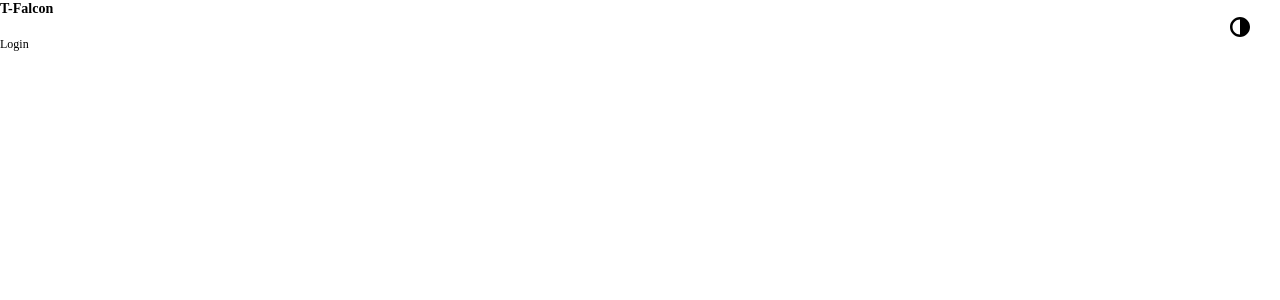
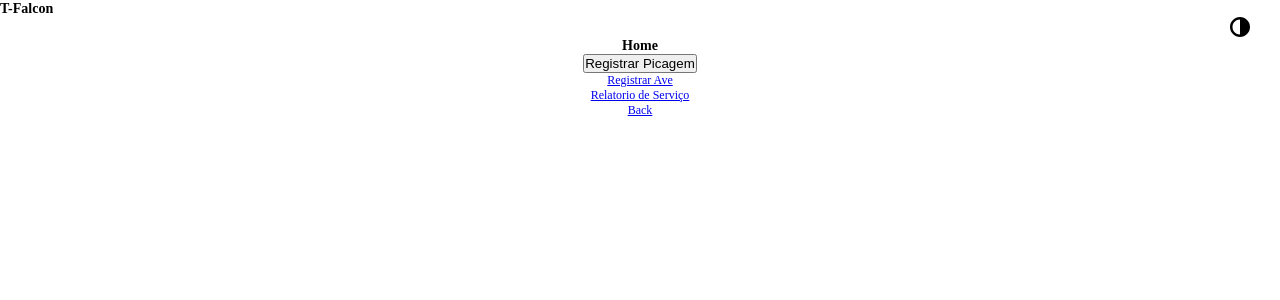
Before and after one commit to gandroide/t-falcon-app, a React (Create React App) app: page / in a window 1280 px wide. Shown: the top 300 px of the page. Built offline with nearby package versions, Linux system fonts and the light colour scheme.

Commit message:
first page

```diff
--- a/src/App.tsx
+++ b/src/App.tsx
@@ -8,6 +8,8 @@ import "react-datepicker/dist/react-datepicker.css";
 import { NavLink, Route, Routes } from 'react-router-dom';
 import { Login } from './pages/login';
 import { Admin } from './pages/admin';
+import { Birds } from './pages/birds/Birds';
+import { FormService } from './pages/formService';
 
 const MAX_SIZE = 2;
 
@@ -19,7 +21,7 @@ const App = () => {
   const [selectFalcoeiro, setSelectFalcoeiro] = useState({});
   const [selectBird, setSelectBird] = useState({});
   const [startDate, setStartDate] = useState(new Date());
-  const [isloggedIn, setisloggedIn] = useState<boolean>(false);
+  const [isloggedIn, setisloggedIn] = useState<boolean>(true);
   const [admin, setAdmin] = useState<boolean>(false);
 
   const onChangeTheme = () => {
@@ -53,9 +55,16 @@ const App = () => {
      </div>
 
       <Routes>
-        {!isloggedIn && <Route path='/' element={<Login />}/>}
-        {isloggedIn && !admin && <Route path='/' element={<Home />}/>}
+        {!isloggedIn && <Route path="/" element={<Login />}/>}
+        {isloggedIn && !admin && (
+        <>
+        <Route path="/" element={<Home />} />
+        <Route path="/pesagem" element={<Birds />} />
+        <Route path="/relatorio" element={<FormService />}></Route>
+        </>
+        )}
         {isloggedIn && admin && <Route path='/' element={<Admin />}/>}
+
       </Routes>
         {/* <NavLink to="">Peencher Relatorio</NavLink> */}
     </ThemeProvider>
--- a/src/pages/birds/Birds.tsx
+++ b/src/pages/birds/Birds.tsx
@@ -1,3 +1,4 @@
+import { Link } from 'react-router-dom';
 import { Select } from '../../components/Select';
 import { aves, falcoeiros } from '../../data';
 
@@ -12,6 +13,7 @@ export const Birds = ({selectFalcoeiro, selectBird, setInputState}: any) => {
         <h2>Bird</h2>
         <Select selected={selectBird} onChangeHandler={setInputState} options={aves}></Select>
       </div>
+      <Link to="/">Go Back</Link>
     </>
   );
 };
--- /dev/null
+++ b/src/pages/formService/index.tsx
@@ -0,0 +1,11 @@
+import React from 'react'
+import { Link } from 'react-router-dom'
+
+export const FormService = () => {
+  return (
+    <>
+    FormService
+    <Link to="/">Go Back</Link>
+    </>
+  )
+}
--- a/src/pages/home/Home.styles.ts
+++ b/src/pages/home/Home.styles.ts
@@ -1,9 +1,9 @@
 import styled from 'styled-components';
 
 export const Container = styled.div`
-  /* display: flex; */
-  /* justify-content: center;
+  display: flex;
+  justify-content: space-around;
   align-items: center;
-  flex-direction: column; */
+  flex-direction: column;
 
 `;
--- a/src/pages/home/Home.tsx
+++ b/src/pages/home/Home.tsx
@@ -8,7 +8,10 @@ console.log(selectValue, "selectValue")
   return (
     <Container>
       <h3>Home</h3>
-      <Select selected={selectValue} onChangeHandler={setSelectClient} options={clientes}></Select>
+      <button>Registrar Picagem</button>
+      <Link to="/pesagem">Registrar Ave</Link>
+      <Link to="/relatorio">Relatorio de Serviço</Link>
+      {/* <Select selected={selectValue} onChangeHandler={setSelectClient} options={clientes}></Select> */}
       <Link to="/">Back</Link>
     </Container>
   )
```
